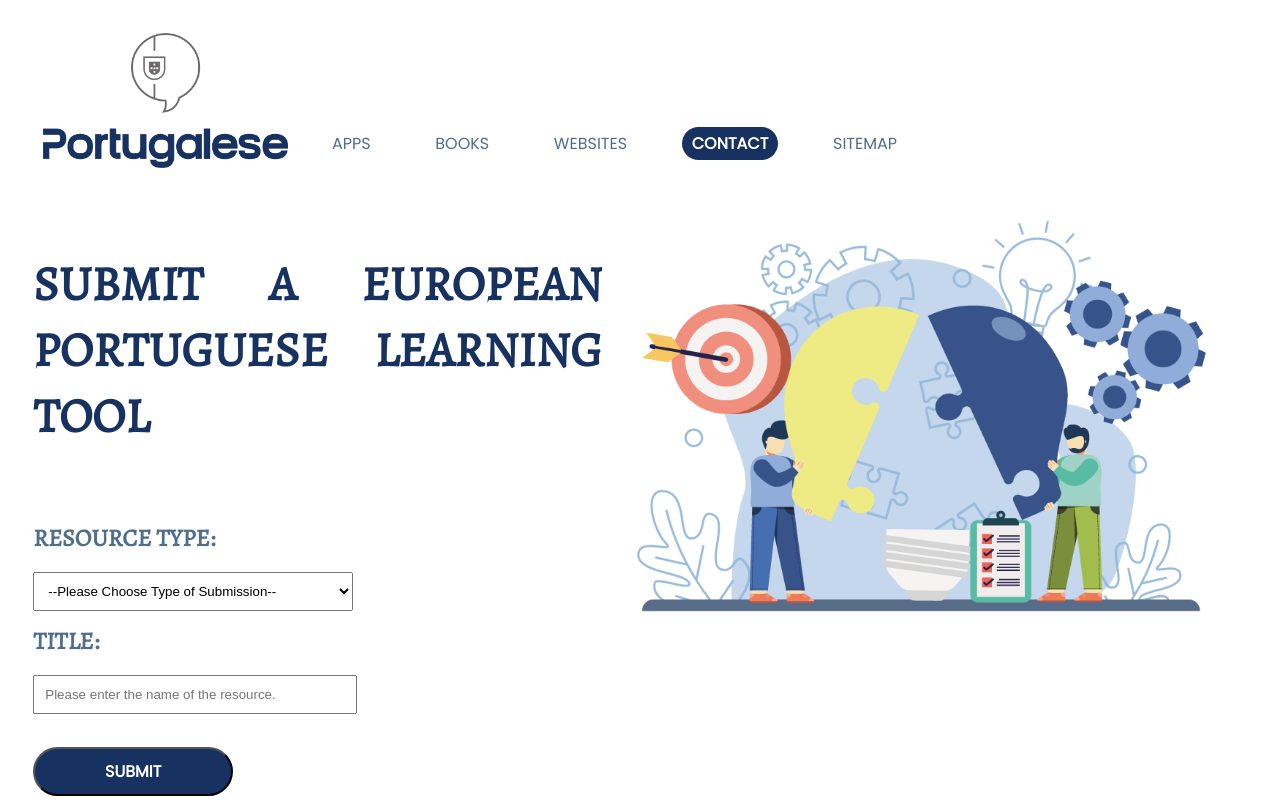
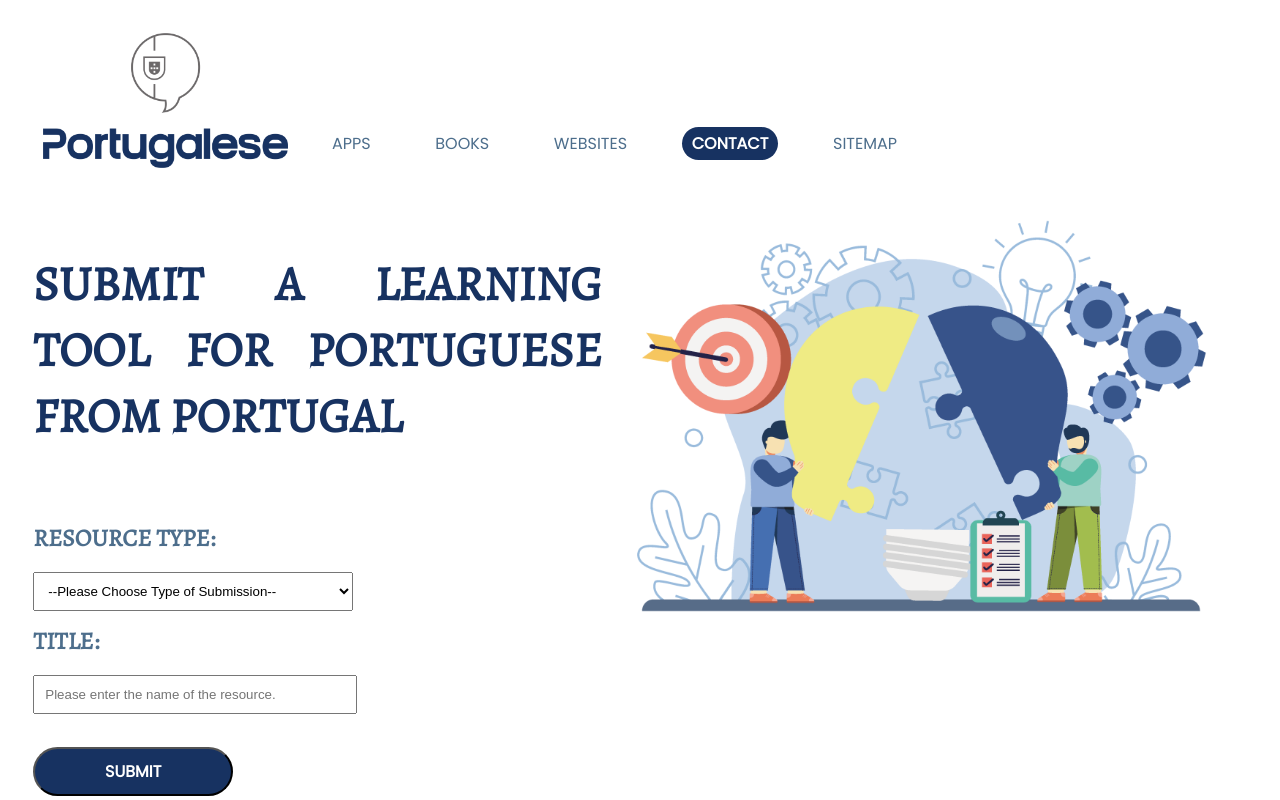
Before and after one commit to ahayes9247/portuguese-app, a React (Create React App) app: page /Contact in a window 1280 px wide. Shown: the top 800 px of the page. Built offline with nearby package versions, Linux system fonts and the light colour scheme.

Commit message:
updates page text

```diff
--- a/src/components/Contact.js
+++ b/src/components/Contact.js
@@ -5,7 +5,7 @@ function Contact() {
         <main>
             <section>
                 <article id="align-article-left" class="article-body-left">
-                    <h1>Submit a European Portuguese Learning Tool</h1>
+                    <h1>Submit a Learning Tool for Portuguese from Portugal</h1>
 
                     {/* Contact Form */}
                     <div id="section-contact-form">
```
